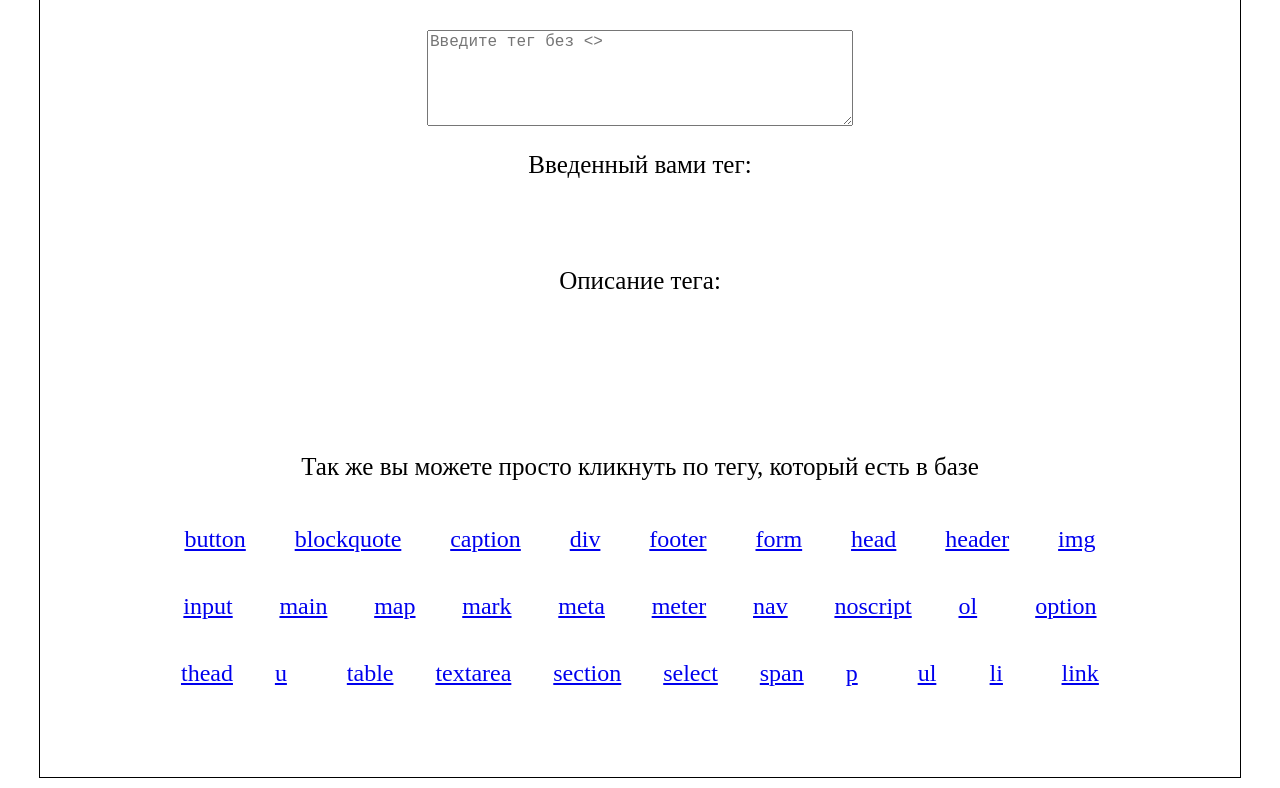
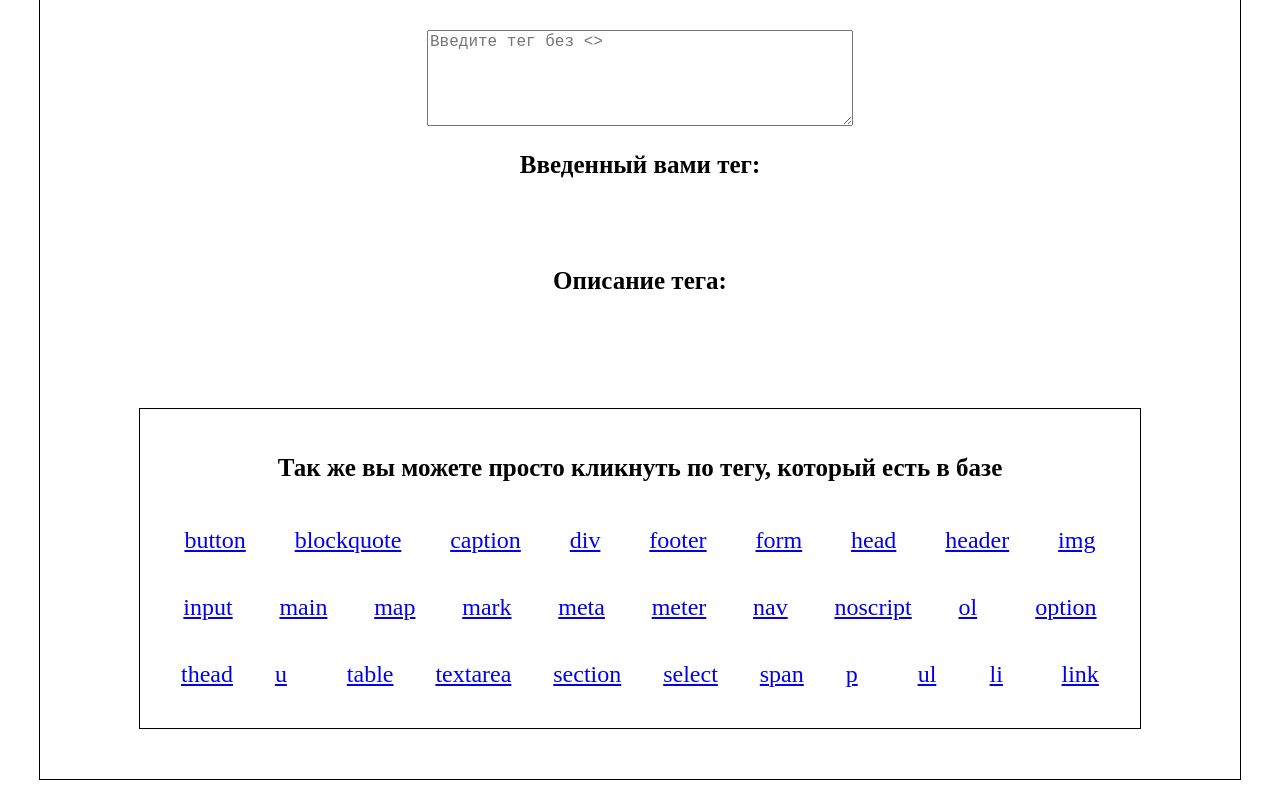
Before and after one commit to Elkhan911/Finding-tags-JavaScript, a plain HTML site: page index.html in a window 1280 px wide. Shown: the part 114-902 px from the top of the page. Drawn offline with Linux system fonts and the light colour scheme.

Commit message:
edited css styles for headers and fix js function

```diff
--- a/index.css
+++ b/index.css
@@ -37,7 +37,7 @@
 .tags {
   padding: 20px;
   margin: 50px auto;
-  /* border: 1px solid black; */
+  border: 1px solid black;
   width: 80%;
 }
 
--- a/index.html
+++ b/index.html
@@ -18,16 +18,16 @@
         placeholder="Введите тег без <>"
       ></textarea>
       <p class="search__key">
-        Введенный вами тег:
-        <span class="search__value" id="_span1"></span>
+        <b> Введенный вами тег:</b>
+        <span class="search__value search__value_bold" id="_span1"></span>
       </p>
       <p class="search__key">
-        Описание тега: <span class="search__value" id="_span2"></span>
+        <b> Описание тега:</b> <span class="search__value" id="_span2"></span>
       </p>
 
       <div class="tags">
         <p class="tags__header">
-          Так же вы можете просто кликнуть по тегу, который есть в базе
+          <b> Так же вы можете просто кликнуть по тегу, который есть в базе</b>
         </p>
         <div class="tags__box">
           <a class="tags__name" href="#">button</a
--- a/script.js
+++ b/script.js
@@ -23,7 +23,6 @@ const obj = {
   img: "	Изображение, картинка",
   input: "Поле для ввода, элемент формы",
   main: "	Основной контент",
-
   map: "Создаёт активные области на карте-изображении",
   mark: "Выделяет фрагменты текста, помечая их желтым фоном",
   meta: "Используется для хранения дополнительной информации о странице",
@@ -37,7 +36,6 @@ const obj = {
   th: "Создает заголовок ячейки таблицы",
   thead: "Определяет заголовок таблицы",
   u: "Выделяет отрывок текста подчёркиванием",
-
   table: "Определяет таблицу",
   textarea: "Многострочное поле для ввода",
   section: "Раздел",
@@ -49,6 +47,7 @@ const obj = {
   link: "Определяет привязку внешнего ресурса (чаще всего, привязку таблицы стилей CSS)",
 };
 
+// функция для поиска тега
 function detectTag(str) {
   let strNoSpaces = str.trim().toLowerCase();
   if (obj[strNoSpaces] == undefined) {
@@ -60,6 +59,7 @@ function detectTag(str) {
   }
 }
 
+// функция для проверки инпута на пустоту
 function checkValue(value) {
   if (value == "" || value == " " || value == "  ") {
     alert("Необходимо ввести наименование тега HTML");
@@ -76,8 +76,13 @@ input1.addEventListener("keydown", function (event) {
   }
 });
 
-for (let tag of tagsAll) {
-  tag.addEventListener("click", function () {
-    detectTag(tag.textContent);
-  });
+// функция для клика по тегам
+function tagActive() {
+  for (let tag of tagsAll) {
+    tag.addEventListener("click", function () {
+      detectTag(tag.textContent);
+    });
+  }
 }
+
+tagActive();
```
